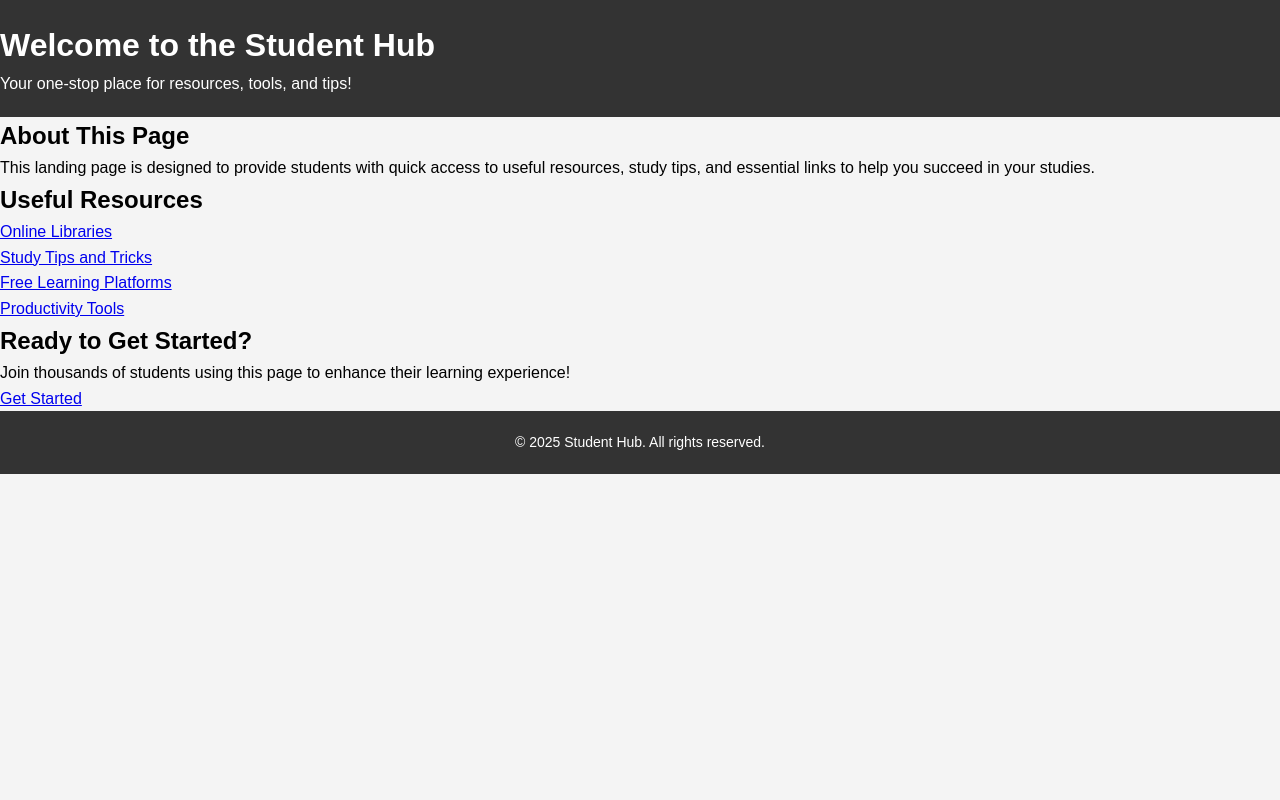
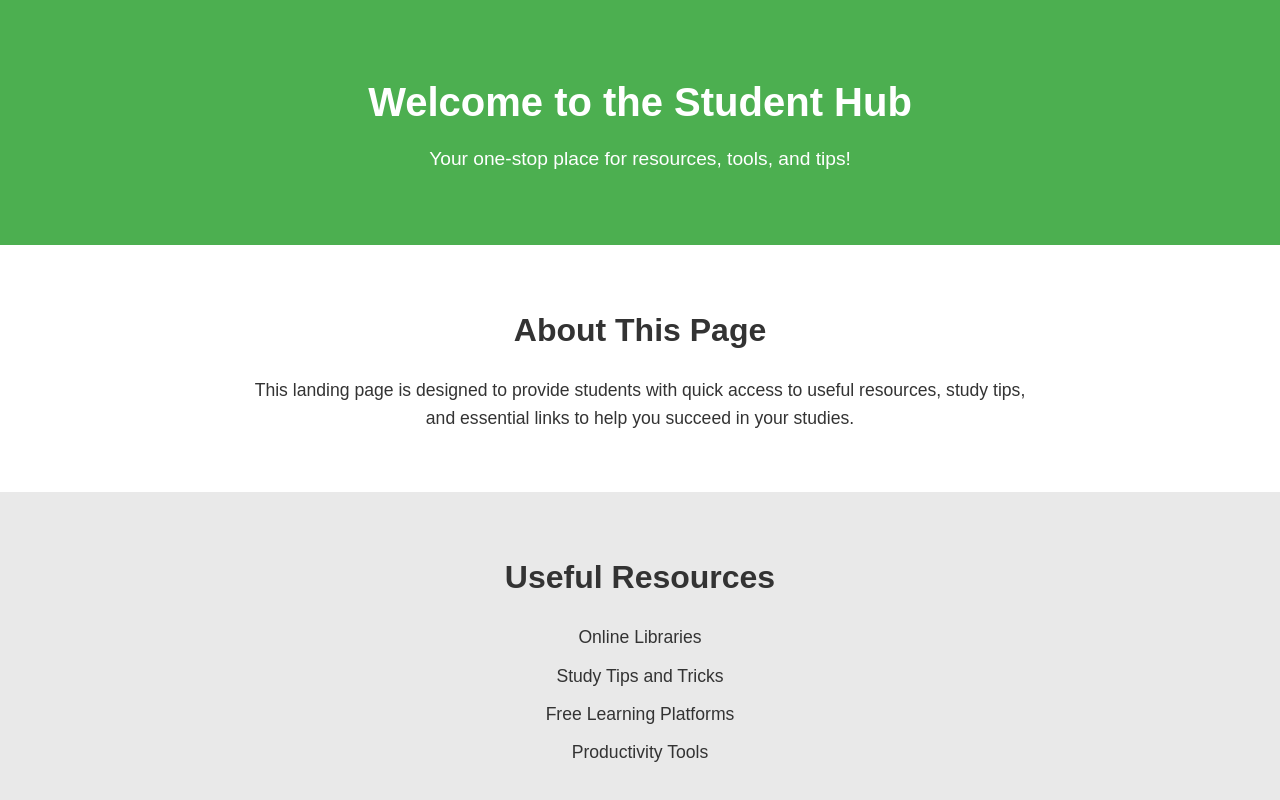
Before and after one commit to RayIsSuperDumb/RayIsSuperDumb.github.io, a plain HTML site: page landing/index.html in a window 1280 px wide. Shown: the top 800 px of the page. Drawn offline with Linux system fonts and the light colour scheme.

Commit message:
Update styles.css
Change audience
also ai

```diff
--- a/landing/styles.css
+++ b/landing/styles.css
@@ -1,3 +1,4 @@
+/* General Reset and Body Styles */
 * {
     margin: 0;
     padding: 0;
@@ -5,129 +6,126 @@
 }
 
 body {
-    font-family: Arial, sans-serif;
+    font-family: 'Arial', sans-serif;
     line-height: 1.6;
-    background-color: #f4f4f4;
+    background-color: #f4f4f9;
+    color: #333;
 }
 
-header {
-    background-color: #333;
-    color: white;
-    padding: 20px 0;
-    display: flex;
-    justify-content: space-between;
-    align-items: center;
+.container {
+    width: 90%;
+    max-width: 1200px;
+    margin: 0 auto;
+    padding: 20px;
 }
 
-header .logo h1 {
-    margin-left: 20px;
-    font-size: 24px;
+/* Header Styles */
+.header {
+    background: #4CAF50;
+    color: white;
+    text-align: center;
+    padding: 50px 0;
 }
 
-header .nav ul {
+.header h1 {
+    font-size: 2.5em;
+}
+
+.header p {
+    font-size: 1.2em;
+    margin-top: 10px;
+}
+
+/* About Section Styles */
+.about {
+    background-color: #fff;
+    padding: 40px 0;
+    text-align: center;
+}
+
+.about h2 {
+    font-size: 2em;
+    margin-bottom: 20px;
+}
+
+.about p {
+    font-size: 1.1em;
+    max-width: 800px;
+    margin: 0 auto;
+}
+
+/* Resources Section Styles */
+.resources {
+    background-color: #e9e9e9;
+    padding: 40px 0;
+    text-align: center;
+}
+
+.resources h2 {
+    font-size: 2em;
+    margin-bottom: 20px;
+}
+
+.resources ul {
     list-style-type: none;
 }
 
-header .nav ul li {
-    display: inline;
-    margin: 0 20px;
+.resources ul li {
+    margin: 10px 0;
 }
 
-header .nav ul li a {
-    color: white;
+.resources ul li a {
     text-decoration: none;
-    font-size: 16px;
+    color: #333;
+    font-size: 1.1em;
+    transition: color 0.3s;
 }
 
-.hero {
-    background: url('your-image.jpg') no-repeat center center/cover;
+.resources ul li a:hover {
+    color: #4CAF50;
+}
+
+/* Call to Action Styles */
+.cta {
+    background-color: #4CAF50;
     color: white;
     text-align: center;
-    padding: 100px 20px;
+    padding: 40px 0;
 }
 
-.hero h2 {
-    font-size: 36px;
+.cta h2 {
+    font-size: 2em;
+    margin-bottom: 10px;
+}
+
+.cta p {
+    font-size: 1.2em;
     margin-bottom: 20px;
 }
 
-.hero p {
-    font-size: 18px;
-    margin-bottom: 30px;
+.cta .btn {
+    text-decoration: none;
+    background-color: #fff;
+    color: #4CAF50;
+    padding: 15px 30px;
+    border-radius: 5px;
+    font-size: 1.2em;
+    transition: background-color 0.3s, color 0.3s;
 }
 
-.hero button {
-    padding: 10px 20px;
-    background-color: #007BFF;
+.cta .btn:hover {
+    background-color: #45a049;
     color: white;
-    border: none;
-    font-size: 16px;
-    cursor: pointer;
 }
 
-.hero button:hover {
-    background-color: #0056b3;
-}
-
-.services {
-    display: flex;
-    justify-content: space-around;
-    padding: 50px 20px;
-    background-color: #fff;
-}
-
-.service-card {
-    background-color: #f8f8f8;
-    padding: 20px;
-    width: 30%;
-    box-shadow: 0 2px 5px rgba(0, 0, 0, 0.1);
-    text-align: center;
-}
-
-.service-card h3 {
-    font-size: 24px;
-    margin-bottom: 10px;
-}
-
-.contact {
-    padding: 50px 20px;
-    text-align: center;
-    background-color: #eee;
-}
-
-.contact form {
-    margin-top: 20px;
-}
-
-.contact input,
-.contact textarea {
-    width: 300px;
-    padding: 10px;
-    margin: 10px 0;
-    border: 1px solid #ccc;
-    border-radius: 5px;
-}
-
-.contact button {
-    padding: 10px 20px;
-    background-color: #28a745;
-    color: white;
-    border: none;
-    border-radius: 5px;
-    cursor: pointer;
-}
-
-.contact button:hover {
-    background-color: #218838;
-}
-
+/* Footer Styles */
 .footer {
     background-color: #333;
     color: white;
     text-align: center;
-    padding: 20px;
+    padding: 20px 0;
 }
 
-footer p {
-    font-size: 14px;
+.footer p {
+    font-size: 1em;
 }
```
